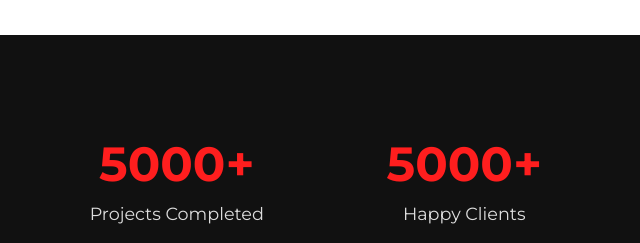
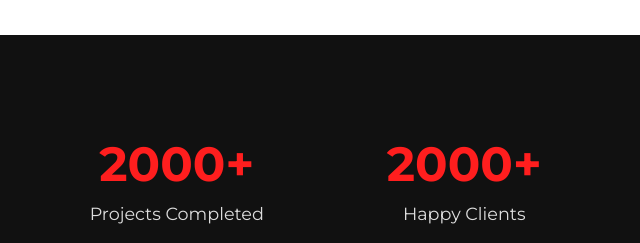
Before and after one commit to Vishhu56/sss-cam04, a website: page index.html in a window 1280 px wide. Shown: the part 6300-6543 px from the top of the page, 32-672 px from the left. Drawn offline with nearby package versions, Linux system fonts and the light colour scheme.

Commit message:
Add files via upload

```diff
--- a/index.html
+++ b/index.html
@@ -1004,12 +1004,12 @@
     </section>
     <section class="stats fade-up">
         <div class="stat-box">
-            <h2 class="counter" data-target="5000">0</h2>
+            <h2 class="counter" data-target="2000">0</h2>
             <p>Projects Completed</p>
         </div>
 
         <div class="stat-box">
-            <h2 class="counter" data-target="5000">0</h2>
+            <h2 class="counter" data-target="2000">0</h2>
             <p>Happy Clients</p>
         </div>
 
```
